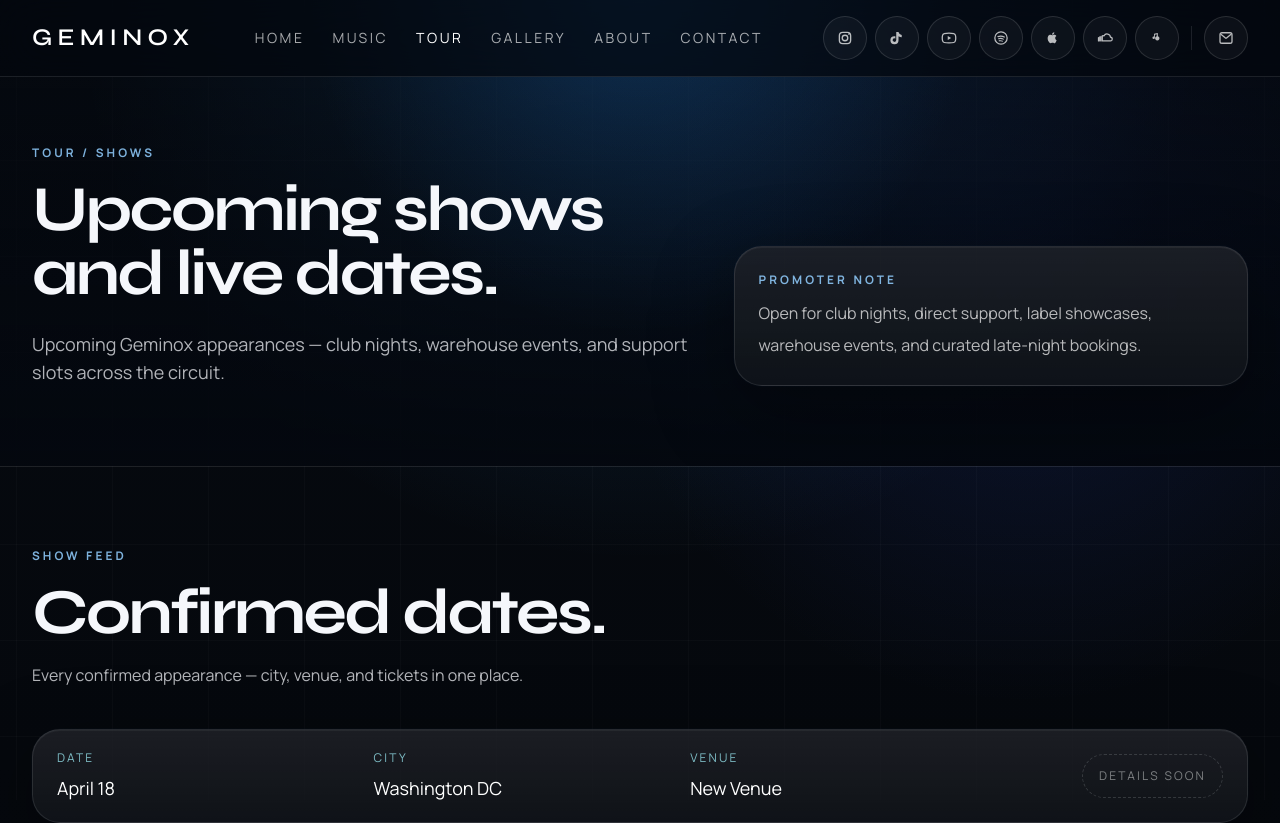
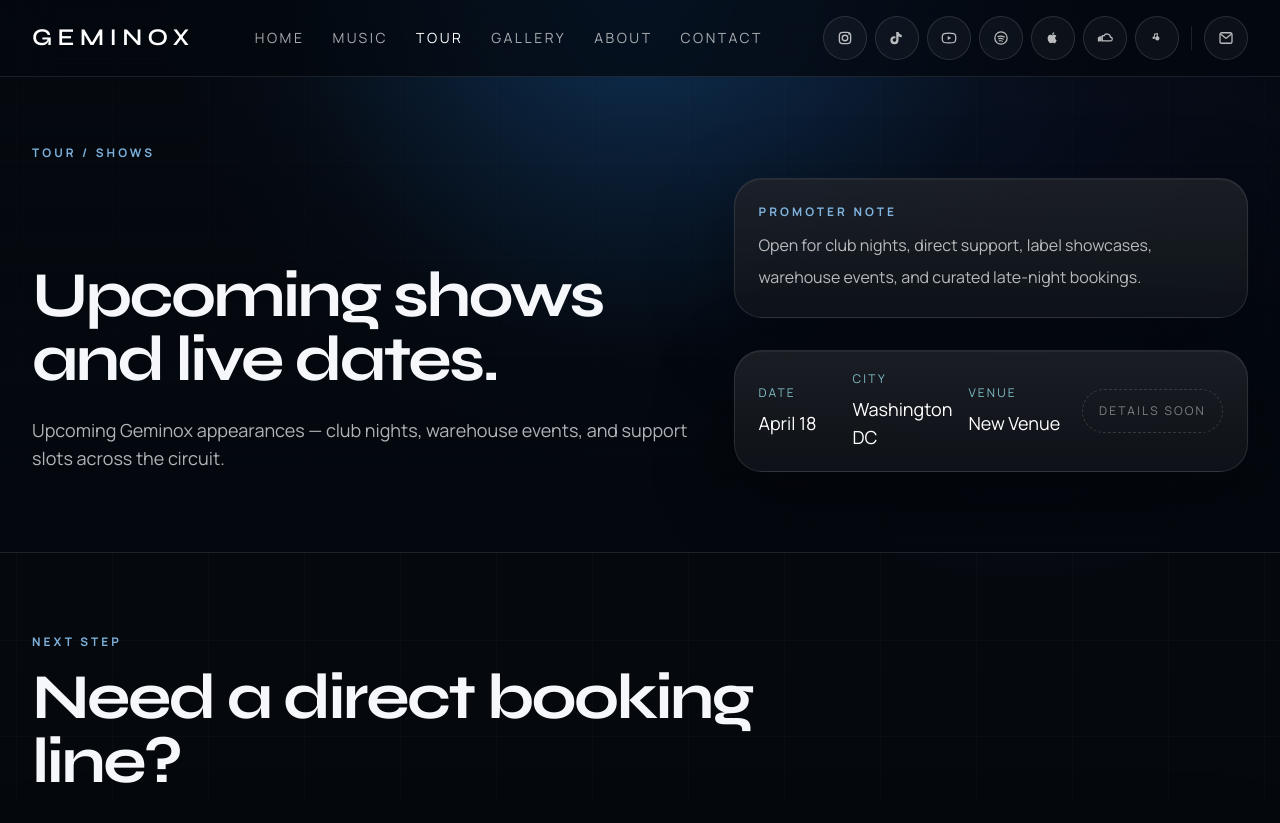
Before and after one commit to alihannnnn12/geminox-website, a Next.js app: page /tour in a window 1280 px wide. Shown: the top 823 px of the page. Built offline with nearby package versions, Linux system fonts and the light colour scheme.

Commit message:
Move tour dates into hero section

```diff
--- a/src/app/tour/page.tsx
+++ b/src/app/tour/page.tsx
@@ -18,17 +18,12 @@ export default function TourPage() {
           <p className="eyebrow mb-2">Promoter Note</p>
           <p className="text-base leading-8 text-white/70">{siteConfig.contact.promoterCopy}</p>
         </div>
+        <Reveal>
+          <div className="mt-8">
+            <ShowsPanel shows={shows} />
+          </div>
+        </Reveal>
       </PageHero>
-
-      <SectionShell
-        description="Every confirmed appearance — city, venue, and tickets in one place."
-        eyebrow="Show Feed"
-        title="Confirmed dates."
-      >
-        <Reveal>
-          <ShowsPanel shows={shows} />
-        </Reveal>
-      </SectionShell>
 
       <SectionShell
         eyebrow="Next Step"
```
